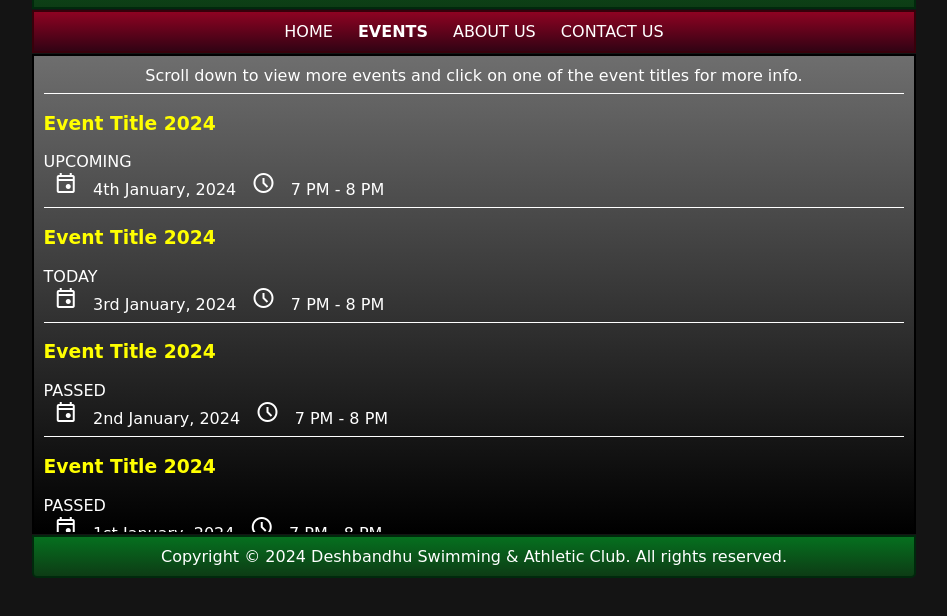
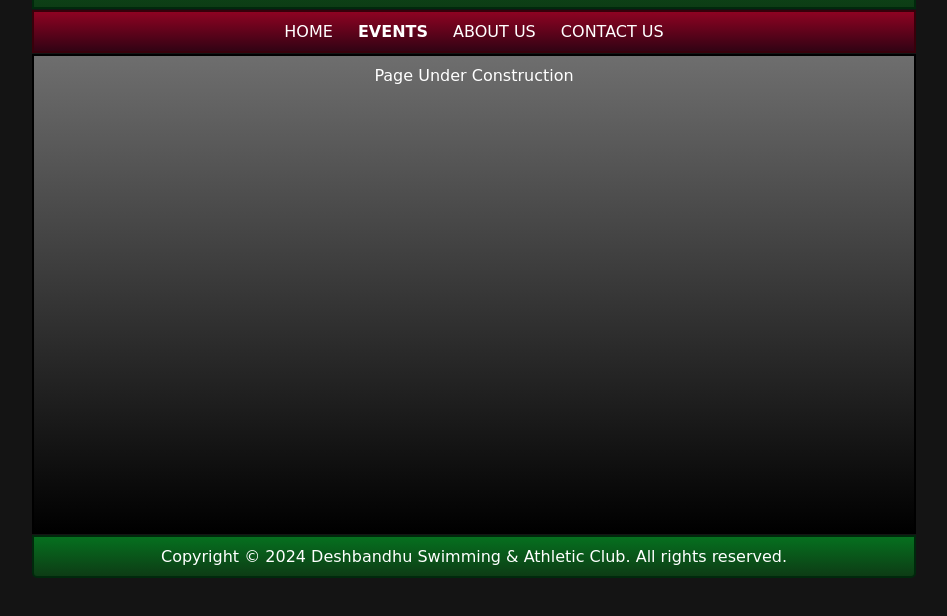
Before and after one commit to deshbandhupark/deshbandhupark.github.io, a plain HTML site: page events.html in a window 1280 px wide. Shown: the part 92-708 px from the top of the page, without its empty margins (166-1113 px from the left). Drawn offline with nearby package versions, Linux system fonts and the light colour scheme; a web font is replaced by a local one.

Commit message:
Update events.html

```diff
--- a/events.html
+++ b/events.html
@@ -45,100 +45,7 @@
     </div>
     <br>
     <div id="content">
-        <center>Scroll down to view more events and click on one of the event titles for more info.</center>
-        <hr size="1" color="white">
-        <div id="event">
-            <h3><a id="el" href="#">Event Title 2024</a></h3>
-            <div id="eventprops">
-                <div id="upcomingbadge">
-                    UPCOMING
-                </div>
-                &nbsp;
-                <span class="material-symbols-outlined">
-                    event
-                </span>
-                &nbsp;
-                <span id="edt">4th January, 2024</span>
-                &nbsp;
-                <span class="material-symbols-outlined">
-                    schedule
-                </span>
-                &nbsp;
-                <span id="edt">
-                    7 PM - 8 PM
-                </span>
-            </div>
-        </div>
-        <hr size="1" color="white">
-        <div id="event">
-            <h3><a id="el" href="#">Event Title 2024</a></h3>
-            <div id="eventprops">
-                <div id="todaybadge">
-                    TODAY
-                </div>
-                &nbsp;
-                <span class="material-symbols-outlined">
-                    event
-                </span>
-                &nbsp;
-                <span id="edt">3rd January, 2024</span>
-                &nbsp;
-                <span class="material-symbols-outlined">
-                    schedule
-                </span>
-                &nbsp;
-                <span id="edt">
-                    7 PM - 8 PM
-                </span>
-            </div>
-        </div>
-        <hr size="1" color="white">
-        <div id="event">
-            <h3><a id="el" href="#">Event Title 2024</a></h3>
-            <div id="eventprops">
-                <div id="passedbadge">
-                    PASSED
-                </div>
-                &nbsp;
-                <span class="material-symbols-outlined">
-                    event
-                </span>
-                &nbsp;
-                <span id="edt">2nd January, 2024</span>
-                &nbsp;
-                <span class="material-symbols-outlined">
-                    schedule
-                </span>
-                &nbsp;
-                <span id="edt">
-                    7 PM - 8 PM
-                </span>
-            </div>
-        </div>
-        <hr size="1" color="white">
-        <div id="event">
-            <h3><a id="el" href="#">Event Title 2024</a></h3>
-            <div id="eventprops">
-                <div id="passedbadge">
-                    PASSED
-                </div>
-                &nbsp;
-                <span class="material-symbols-outlined">
-                    event
-                </span>
-                &nbsp;
-                <span id="edt">1st January, 2024</span>
-                &nbsp;
-                <span class="material-symbols-outlined">
-                    schedule
-                </span>
-                &nbsp;
-                <span id="edt">
-                    7 PM - 8 PM
-                </span>
-            </div>
-        </div>
-        <hr size="1" color="white">
+        <center>Page Under Construction</center>
     </div>
     <br>
     <div id="footer">
```
